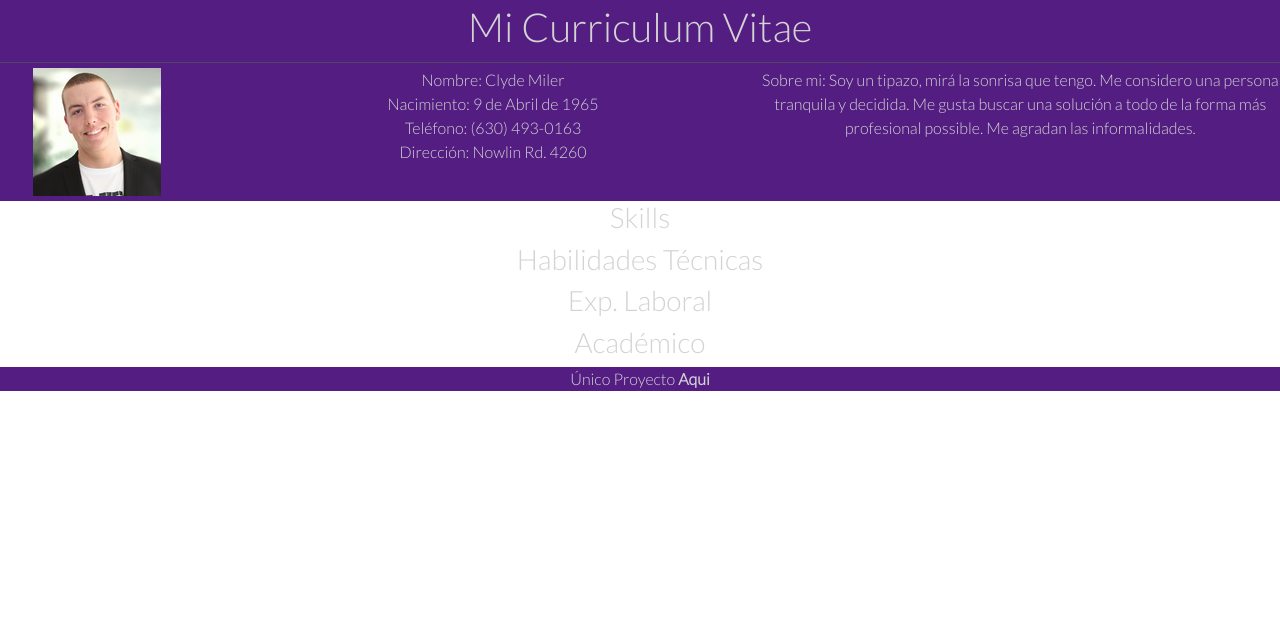
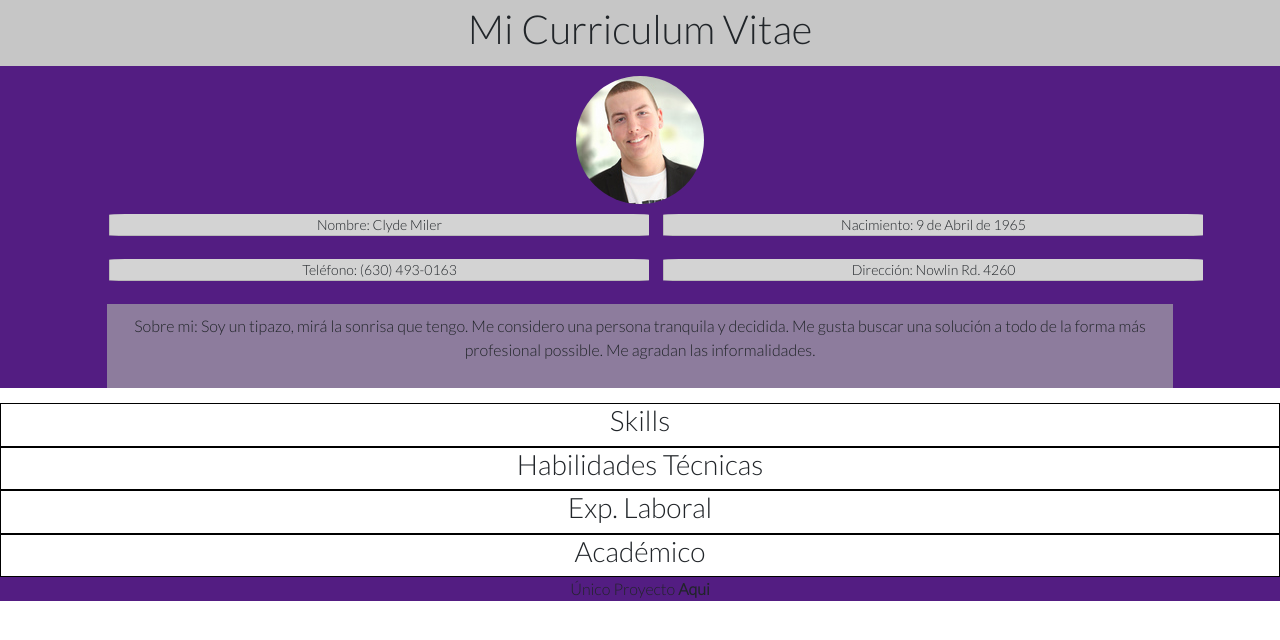
Before and after one commit to JanoMontoya/CurriculumJano, a plain HTML site: page CVTrabajoFinal.html in a window 1280 px wide. Drawn offline with nearby package versions, Linux system fonts and the light colour scheme.

Commit message:
Edite algunas cositas, la verdad no se bien lo que hice xd

```diff
--- a/CVTrabajoFinal.html
+++ b/CVTrabajoFinal.html
@@ -17,17 +17,19 @@
         <div class="container-fluid">
             <h1>Mi Curriculum Vitae</h1>
         </div>
-        <div class="row">
-            <div class="col-2 columna"> <img src="Clyde.jpg"/></div>
-            <div class="col columna">
-                <ul>
-                    <li>Nombre: Clyde Miler</li>
-                    <li>Nacimiento: 9 de Abril de 1965</li>
-                    <li>Teléfono: (630) 493-0163</li>
-                    <li>Dirección: Nowlin Rd. 4260</li>
+        <div>
+            <div> <img src="Clyde.jpg"/></div>
+            <div class="container">
+                <ul class="row">
+                    <li class="col">Nombre: Clyde Miler</li>
+                    <li class="col">Nacimiento: 9 de Abril de 1965</li>
+                </ul>
+                <ul class="row">
+                    <li class="col">Teléfono: (630) 493-0163</li>
+                    <li class="col">Dirección: Nowlin Rd. 4260</li>
                 </ul>
             </div>
-          <div class="col columna">
+          <div class="container-fluid col-10 sobreMi">
                 <p>Sobre mi: Soy un tipazo, mirá la sonrisa que tengo. Me considero una persona tranquila y decidida.
                     Me gusta buscar una solución a todo de la forma más profesional possible. Me agradan las informalidades.
                 </p>
--- a/estilos.css
+++ b/estilos.css
@@ -1,12 +1,27 @@
 * {
-    color: lightgray;
     font-family: 'Lato', sans-serif;
     box-sizing: border-box;
     text-align: center;
 }
 
+img{
+    border-radius: 50%;
+    padding: 10px;
+}
+
+ul{
+    margin: 5px;
+}
+
 li{
-    list-style-type: none;
+    font-size: 14px;
+    list-style: none;
+    text-align: center;
+    border-left: 1px outset #abababab;
+    border-bottom: 1px solid #abababab;
+    border-radius: 3%;
+    background-color: lightgray;
+    margin: 7px;
 }
 
 div{
@@ -15,14 +30,17 @@ div{
 
 .container-fluid{
     text-align: center;
-    padding: 3px 0px;
-    border-bottom: 1px outset #abababab;
+    padding: 5px 5px;
+    margin: auto;
+    background-color: #abababab;
 }
 
-.row{
-    padding: 5px 0;
+.sobreMi{
+    padding: 10px 20px;
+    margin: 15px;
+
 }
 
-.columna{
-    border-right: 1px outser #abababab;
+article{
+    border: 1px solid black;
 }
```
